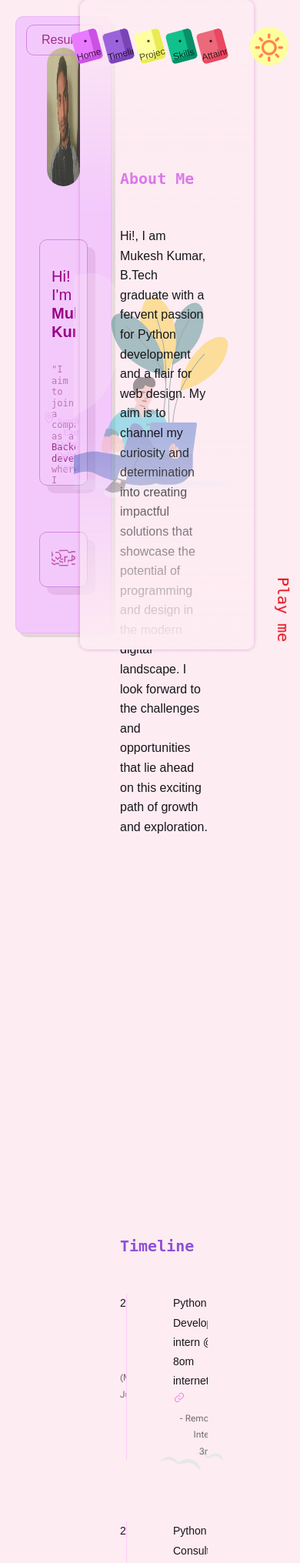
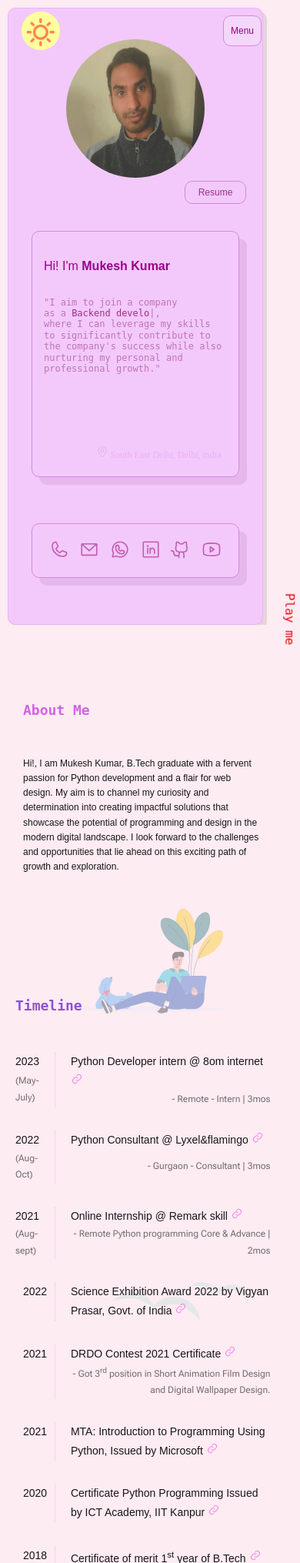
Before and after one commit to Mukeshmiet/Personal_Portfolio, a Django app: page / in a window 390 px wide. Shown: the top 2031 px of the page at 77% size. Run offline with Django 4.2, Linux system fonts and the light colour scheme; some web fonts are replaced.

Commit message:
changes for responsive web

```diff
--- a/app_home/static/app_home/scripts.js
+++ b/app_home/static/app_home/scripts.js
@@ -5,6 +5,8 @@ const darkModeMediaQuery = window.matchMedia("(prefers-color-scheme: dark)");
 const ToggleButEl = document.querySelector(".toggle-button--component");
 const RotEl = document.querySelector(".toggle-button--wheel");
 const seagirlEl = document.querySelector(".skills-svg img");
+const toggleMenuEl = document.querySelector(".toggle-menu");
+const menuEl = document.querySelector(".menu");
 
 function darkMode(){
   RotEl.style.transform = "rotate(180deg)";
@@ -368,6 +370,17 @@ function handleDarkModeChange(event) {
   }
 }
 
+// menu toggle
+
+toggleMenuEl.addEventListener("click", () => {
+  if (menuEl.style.display == "none") {
+    menuEl.style.display = "inline-block";
+  } else {
+    menuEl.style.display = "none";
+  }
+});
+
+
 // const RotEl = document.querySelector(".toggle-button--component");
 
 RotEl.style.transform = "rotate(0deg)";
--- a/app_home/static/app_home/styles.css
+++ b/app_home/static/app_home/styles.css
@@ -546,7 +546,7 @@ img {
   text-align: right;
   position: absolute;
   right: 1rem;
-  bottom: 1.5rem;
+  bottom: 1rem;
   color: var(--locate-color);
   fill: var(--locate-color);
 }
@@ -616,6 +616,23 @@ img {
   transform: rotate(360deg);
   transition-duration: 1s;
   transition-property: transform;
+}
+
+/* menu toggle */
+
+.toggle-menu {
+  display: none;
+  height: 5rem;
+  width: 5rem;
+  font-size: var(--font-size-06);
+  background-color: var(--color-left-hover);
+  border: var(--resume-button);
+  color: var(--font-color-mukesh);
+  border-radius: 1rem;
+  position: fixed;
+  top: 2rem;
+  right: 2rem;
+  z-index: 14;
 }
 
 /* menu bar */
@@ -1027,7 +1044,7 @@ img {
 
 .page-end img {
   position: absolute;
-  bottom: -5rem;
+  bottom: 2rem;
   right: 0;
   /* margin-top: 10rem; */
   padding: 0;
@@ -1288,9 +1305,297 @@ img {
   }
 }
 
-/* @media (max-width: 60em) {
+@media (max-width: 60em) {
+  .fix-on-page {
+  top: 1.5vh;
+  left: 1rem;
+  }
 
-} */
+  .resume{
+    width: 8rem;
+    height: 3rem;
+  }
+
+  .address {
+  position: relative;
+  right: 0.2rem;
+  bottom: 4rem;
+  }
+
+  .toggle-button--component{
+    top: 1.5rem;
+  }
+
+  .--content-background{
+    right:11rem;
+    width: 52%;
+  }
+
+  .--position {
+    right: 7rem;
+  }
+
+  .content-svg img {
+  height: 30rem;
+  padding-right: 4rem;
+  }
+
+  .home-about{
+    padding: 15rem 2rem;
+  }
+
+  .--padding-top{
+    padding: 12rem 2rem;
+  }
+
+  .section-gap{
+    padding: 12rem 2rem;
+  }
+
+  .seagulls{
+    width: 50%;
+    right: 4rem;
+  }
+
+  .sailboat{
+    width: 50%;
+    right: 20rem;
+  }
+
+  .page-end img{
+    right: -3rem;
+  }
+
+  .menu {
+    position: fixed;
+    top: 12rem;
+    right: -44vw;
+    width: 55%;
+    height: 60%;
+  }
+
+  .--flex-2 {
+  display: grid;
+  flex-direction:none;
+  grid-template-columns: 1fr;
+  row-gap: 6rem;
+  align-content:normal;
+  justify-content: space-between;
+  height: 40rem;
+  }
+}
+
+@media (max-width: 53.125em) {
+  .toggle-button--component{
+    right: 90vw;
+  }
+
+  .main-container{
+    display: inline-block;
+  }
+
+  .container{
+    grid-template-columns: 1fr;
+  }
+
+  .fix-on-page {
+    position:inherit;
+    width: 85vw;
+    height: 95vh;
+  }
+
+  .resume{
+    top: 2.5rem;
+    right: 13rem;
+  }
+
+  .short-desc {
+    font-size: var(--font-size-06);
+  }
+
+  .address{
+    position: absolute;
+    right: 2.2rem;
+    bottom: 2rem;
+  }
+
+  .-hidden-1, .--content-background{
+    display: none;
+  }
+
+  .toggle-menu{
+    display: inline-block;
+  }
+
+  .menu{
+    display: none;
+  }
+
+  .home-about{
+    position: relative;
+  }
+
+  .--position{
+    position: unset;
+  }
+
+  .--content-layout{
+    width: 95%;
+  }
+
+  .home-about, .section-gap{
+    padding: 10rem 2rem;
+  }
+
+  .content-svg img{
+    position: unset;
+    top: 30rem;
+    right: 0;
+  }
+
+  .page-end img {
+  position: unset;
+  }
+
+}
+
+/* //font// */
+
+@media (max-width: 43.75em) {
+  body{
+    font-size: var(--font-size-04);
+  }
+
+  .toggle-button--component{
+    right: 85vw;
+  }
+
+  .profile-name {
+    font-size: var(--font-size-06);
+  }
+  .short-desc {
+    font-size: var(--font-size-04);
+  }
+
+  .address {
+    font-size: var(--font-size-04);
+  }
+
+  .toggle-menu{
+    font-size: var(--font-size-04);
+    height: 4rem;
+  }
+
+  .-title {
+    font-size: var(--font-size-07);
+  }
+
+  .about-content {
+    font-size: var(--font-size-04);
+  }
+
+
+  /*
+  .--year {
+    font-size: var(--font-size-03);
+  }
+
+  .--year li {
+    font-size: var(--font-size-02);
+  }
+
+  .--detail{
+    font-size: var(--font-size-03);
+  }
+
+  .--detail li {
+    font-size: var(--font-size-02);
+  }
+
+  .--font-1{
+    font-size: var(--font-size-03);
+  }
+
+  .-title-2 {
+    font-size: var(--font-size-04);
+  }
+
+  .--card-content{
+    font-size: var(--font-size-02);
+  }
+
+  .-title-3 {
+  font-size: var(--font-size-05);
+  }
+
+  .--card-content-2 {
+    font-size: var(--font-size-03);
+  } */
+
+  .--skills {
+    padding: 0 0;
+}
+
+  .music-btn {
+    font-size: var(--font-size-06);
+  }
+
+  .music-position {
+    bottom: 3rem;
+  }
+}
+
+@media (max-width: 31.25em) {
+  .menu{
+    width: 60%;
+  }
+
+  .--effects{
+    width: 25%;
+  }
+
+  .resume {
+    top: 23.5rem;
+    right: 7rem;
+  }
+
+  .--content-layout {
+    padding: 0 0;
+  }
+
+  .menu{
+    top:8rem;
+    }
+
+  .toggle-menu{
+    top:2rem;
+    right: 5rem;
+  }
+
+  .toggle-button--component{
+    right: 80vw;
+  }
+
+  .home-about, .section-gap {
+    padding: 8rem 2rem;
+  }
+
+  .--padding-top {
+    margin-top: 0;
+    padding: 6rem 1rem;
+  }
+
+  .--grid-5{
+    row-gap: 3rem;
+    column-gap: 2rem;
+  }
+
+  .content-svg img {
+    height: 16rem;
+  }
+
+}
+
 
 /* Media query for screens between 901px and 1200px width */
 /* @media (min-width: 56.26em) and (max-width: 75em) {
--- a/app_home/templates/app_home/index.html
+++ b/app_home/templates/app_home/index.html
@@ -109,13 +109,15 @@
 
           <div class="menu">
             <div class="menu-list --flex-2 ">
-              <div class="--effects color-1"><a aria-label="A link in this page"href="#home">&bull; Home</a></div>
-              <div class="--effects color-2"><a aria-label="A link in this page"href="#timeline">&bull; Timeline</a></div>
-              <div class="--effects color-3"><a aria-label="A link in this page"href="#projects">&bull; Projects</a></div>
-              <div class="--effects color-4"><a aria-label="A link in this page"href="#skills">&bull; Skills</a></div>
-              <div class="--effects color-5"><a aria-label="A link in this page"href="#achiv">&bull; Attainment</a></div>
+              <div class="--effects color-1"><a aria-label="A link in this page"href="#home"> About</a></div>
+              <div class="--effects color-2"><a aria-label="A link in this page"href="#timeline"> Timeline</a></div>
+              <div class="--effects color-3"><a aria-label="A link in this page"href="#projects"> Projects</a></div>
+              <div class="--effects color-4"><a aria-label="A link in this page"href="#skills"> Skills</a></div>
+              <div class="--effects color-5"><a aria-label="A link in this page"href="#achiv"> Attainment</a></div>
             </div>
           </div>
+
+          <button class="toggle-menu" name="menu">Menu</button>
 
           <button class="toggle-button--component lasy_in" aria-label="toggle-theme">
             <div class="toggle-button--wheel">
@@ -129,6 +131,9 @@
           <div class="-hidden-1"></div>
           <div id="home" class="right-content-animate --position --content-layout">
             <section class="home-about">
+                <div class="content-svg">
+                  <img src="{% static 'app_home/dogboy.svg' %}" alt="relaxing_svg">
+                </div>
                 <div class="head">
                   <h1 class="about -title --title-color-1">About Me</h1>
                 </div>
@@ -142,9 +147,7 @@
                   </p>
                 </div>
             </section>
-            <div class="content-svg">
-                <img src="{% static 'app_home/dogboy.svg' %}" alt="relaxing_svg">
-            </div>
+
             <section id="timeline" class="--padding-top">
               <img class="seagulls" src="{% static 'app_home/seagulls.svg' %}" alt="seagulls_svg">
               <div class="head">
```
